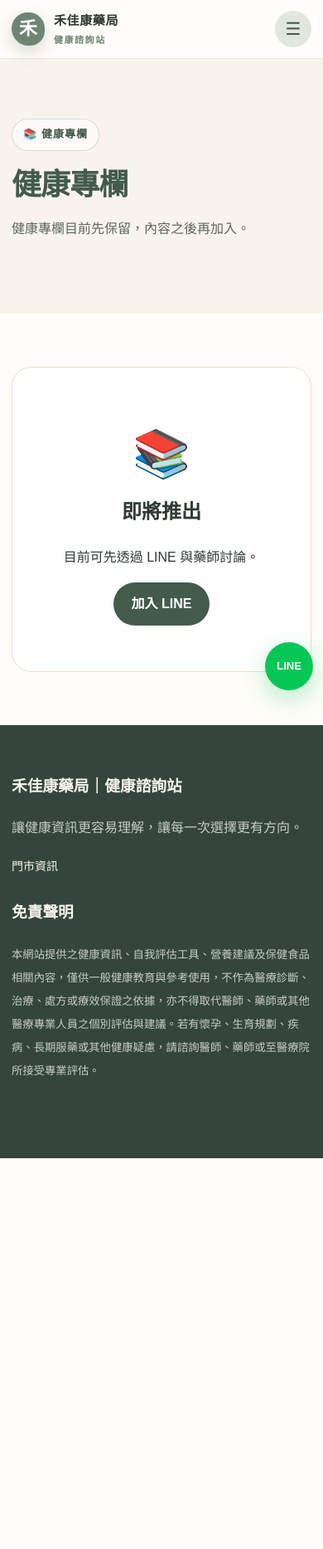
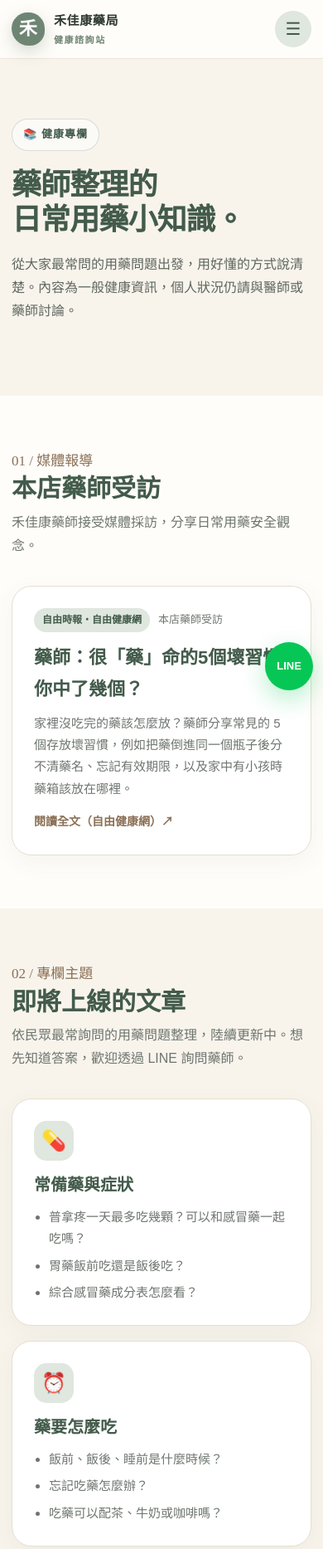
Before and after one commit to melissa-ais/hejiakang-fertility, a plain HTML site: page articles.html in a window 390 px wide. Shown: the top 1867 px of the page at 83% size. Before the commit the page ends 1396 px from the top, so only its background shows below. Drawn offline with Linux system fonts and the light colour scheme.

Commit message:
feat: build health column page with media feature and topic list
Co-Authored-By: Claude Opus 5.5 <noreply@anthropic.com>
Claude-Session: https://claude.ai/code/session_01HHwA7TP9LjqeZ7uuH1QkS3

```diff
--- a/articles.html
+++ b/articles.html
@@ -1,26 +1,90 @@
 <!doctype html>
-<html lang="zh-Hant"><head><meta charset="utf-8"><meta name="viewport" content="width=device-width,initial-scale=1">
-<title>健康專欄｜禾佳康藥局</title><link rel="stylesheet" href="assets/css/style.css?v=20261114-1"></head><body>
+<html lang="zh-Hant">
+<head>
+  <meta charset="utf-8">
+  <meta name="viewport" content="width=device-width, initial-scale=1">
+  <meta name="description" content="禾佳康藥局健康專欄：藥師整理的用藥安全、常備藥、備孕與孕期用藥、保健食品搭配等常見問題，以及本店藥師的媒體受訪報導。">
+  <meta name="theme-color" content="#435b4b">
+  <title>健康專欄｜禾佳康藥局</title>
+  <link rel="stylesheet" href="./assets/css/style.css?v=20261114-2">
+  <script src="./assets/js/main.js?v=20261114-1" defer></script>
+</head>
+<body>
+  <a class="skip-link" href="#main">跳至主要內容</a>
+  <header>
+    <div class="wrap nav">
+      <a class="brand" href="./index.html" aria-label="禾佳康藥局健康諮詢站首頁">
+        <span class="logo" aria-hidden="true">禾</span>
+        <span>禾佳康藥局<small>健康諮詢站</small></span>
+      </a>
+      <button class="menu-toggle" type="button" aria-expanded="false" aria-controls="site-nav" aria-label="開啟選單">☰</button>
+      <nav class="navlinks" id="site-nav" aria-label="主要選單">
+        <a href="./index.html#needs">健康需求</a>
+        <a href="./fertility.html">備孕營養</a>
+        <a href="./articles.html" aria-current="page">健康專欄</a>
+        <a href="./store.html">門市資訊</a>
+        <a class="navbtn" href="https://lin.ee/Olm3eqO" target="_blank" rel="noopener">加入 LINE</a>
+      </nav>
+    </div>
+  </header>
 
-<header><div class="wrap nav">
-<a class="brand" href="index.html" aria-label="禾佳康藥局健康諮詢站首頁"><span class="logo" aria-hidden="true">禾</span><span>禾佳康藥局<small>健康諮詢站</small></span></a>
-<button class="menu-toggle" type="button" aria-expanded="false" aria-controls="site-nav" aria-label="開啟選單">☰</button>
-<nav class="navlinks" id="site-nav" aria-label="主要選單">
-<a href="fertility.html">備孕營養</a>
-<a href="matching.html">健康媒合</a>
-<a href="products.html">依需求推薦</a>
-<a href="articles.html" aria-current="page">健康專欄</a>
-<a class="navbtn" href="https://lin.ee/Olm3eqO" target="_blank" rel="noopener">加入 LINE</a>
-</nav></div></header>
+  <main id="main">
+    <section class="page-hero">
+      <div class="wrap">
+        <div class="tag">📚 健康專欄</div>
+        <h1>藥師整理的<br>日常用藥小知識。</h1>
+        <p class="lead">從大家最常問的用藥問題出發，用好懂的方式說清楚。內容為一般健康資訊，個人狀況仍請與醫師或藥師討論。</p>
+      </div>
+    </section>
 
-<section class="page-hero"><div class="wrap"><div class="tag">📚 健康專欄</div><h1>健康專欄</h1><p class="lead">健康專欄目前先保留，內容之後再加入。</p></div></section>
-<section><div class="wrap"><div class="coming"><div class="emoji">📚</div><h2>即將推出</h2><p>目前可先透過 LINE 與藥師討論。</p><a class="btn btn-line" href="https://lin.ee/Olm3eqO" target="_blank" rel="noopener">加入 LINE</a></div></div></section>
+    <section id="media">
+      <div class="wrap">
+        <div class="section-head">
+          <div><span class="section-index">01 / 媒體報導</span><h2>本店藥師受訪</h2><p>禾佳康藥師接受媒體採訪，分享日常用藥安全觀念。</p></div>
+        </div>
+        <div class="media-list">
+          <a class="card media-card" href="https://health.ltn.com.tw/article/breakingnews/5298208" target="_blank" rel="noopener">
+            <div class="media-meta"><span class="badge">自由時報・自由健康網</span><span>本店藥師受訪</span></div>
+            <h3>藥師：很「藥」命的5個壞習慣 你中了幾個？</h3>
+            <p>家裡沒吃完的藥該怎麼放？藥師分享常見的 5 個存放壞習慣，例如把藥倒進同一個瓶子後分不清藥名、忘記有效期限，以及家中有小孩時藥箱該放在哪裡。</p>
+            <span class="link-hint">閱讀全文（自由健康網）↗</span>
+          </a>
+        </div>
+      </div>
+    </section>
 
-<footer class="footer"><div class="wrap footer-grid">
-<div><h3>禾佳康藥局｜健康諮詢站</h3><p>讓健康資訊更容易理解，讓每一次選擇更有方向。</p><div class="footer-links"><a href="./store.html">門市資訊</a></div></div>
-<div><h3>免責聲明</h3><small>本網站提供之健康資訊、自我評估工具、營養建議及保健食品相關內容，僅供一般健康教育與參考使用，不作為醫療診斷、治療、處方或療效保證之依據，亦不得取代醫師、藥師或其他醫療專業人員之個別評估與建議。若有懷孕、生育規劃、疾病、長期服藥或其他健康疑慮，請諮詢醫師、藥師或至醫療院所接受專業評估。</small></div>
-</div></footer>
-<a class="floating" href="https://lin.ee/Olm3eqO" target="_blank" rel="noopener" aria-label="加入禾佳康 LINE 官方帳號">LINE</a>
+    <section class="alt" id="topics">
+      <div class="wrap">
+        <div class="section-head">
+          <div><span class="section-index">02 / 專欄主題</span><h2>即將上線的文章</h2><p>依民眾最常詢問的用藥問題整理，陸續更新中。想先知道答案，歡迎透過 LINE 詢問藥師。</p></div>
+        </div>
+        <div class="grid">
+          <div class="card topic-card"><div class="icon" aria-hidden="true">💊</div><h3>常備藥與症狀</h3><ul><li>普拿疼一天最多吃幾顆？可以和感冒藥一起吃嗎？</li><li>胃藥飯前吃還是飯後吃？</li><li>綜合感冒藥成分表怎麼看？</li></ul></div>
+          <div class="card topic-card"><div class="icon" aria-hidden="true">⏰</div><h3>藥要怎麼吃</h3><ul><li>飯前、飯後、睡前是什麼時候？</li><li>忘記吃藥怎麼辦？</li><li>吃藥可以配茶、牛奶或咖啡嗎？</li></ul></div>
+          <div class="card topic-card"><div class="icon" aria-hidden="true">🌿</div><h3>備孕與孕期</h3><ul><li>備孕期間可以吃感冒藥嗎？</li><li>葉酸什麼時候開始吃？</li><li>有慢性病想懷孕，藥可以自己停嗎？</li></ul></div>
+          <div class="card topic-card"><div class="icon" aria-hidden="true">🧴</div><h3>保健食品與藥物</h3><ul><li>保健食品和藥可以一起吃嗎？</li><li>鈣片、鐵劑要跟哪些藥錯開？</li></ul></div>
+          <div class="card topic-card"><div class="icon" aria-hidden="true">👵</div><h3>慢性病與長輩用藥</h3><ul><li>慢性處方箋怎麼領？</li><li>長輩吃很多種藥，怎麼整理？</li></ul></div>
+          <div class="card topic-card"><div class="icon" aria-hidden="true">🗑️</div><h3>用藥安全</h3><ul><li>學名藥和原廠藥一樣嗎？</li><li>過期藥怎麼丟？藥可以放冰箱嗎？</li></ul></div>
+        </div>
+      </div>
+    </section>
 
-<script src="assets/js/main.js?v=20261114-1" defer></script>
-</body></html>
+    <section>
+      <div class="wrap event">
+        <div class="event-copy"><div class="kicker">ASK A PHARMACIST</div><h2>有用藥問題，直接問藥師</h2><p>想知道的主題還沒出現在專欄裡？透過 LINE 告訴我們，也可能成為下一篇文章。</p><a class="btn btn-soft" href="https://lin.ee/Olm3eqO" target="_blank" rel="noopener">加入 LINE 詢問</a></div>
+        <div class="event-art" aria-hidden="true">📚</div>
+      </div>
+    </section>
+  </main>
+
+  <footer class="footer">
+    <div class="wrap footer-grid">
+      <div><h3>禾佳康藥局｜健康諮詢站</h3><p>讓健康資訊更容易理解，讓每一次選擇更有方向。</p><p class="footer-store">📍 台中市南區建國南路一段259號<br>📞 <a href="tel:+886422603775">04-2260-3775</a></p><div class="footer-links"><a href="./fertility.html">備孕營養</a><a href="./matching.html">需求媒合</a><a href="./products.html">依需求推薦</a><a href="./articles.html">健康專欄</a><a href="./store.html">門市資訊</a></div></div>
+      <div><h3>免責聲明</h3><small>本網站提供之健康資訊、自我評估工具、營養方向及保健食品相關內容，僅供一般健康教育與參考使用，不作為個別診斷、處置、處方或療效保證之依據，亦不得取代醫師、藥師或其他醫療專業人員之個別評估與建議。若有懷孕、生育規劃、疾病、長期服藥或其他健康疑慮，請諮詢醫師、藥師或至醫療院所接受專業評估。</small></div>
+    </div>
+  </footer>
+
+  <div class="fixed-disclaimer" role="note">健康提醒：本站內容僅供一般健康資訊與自我評估參考，不作為診斷、治療、處方或療效保證。</div>
+  <a class="floating" href="https://lin.ee/Olm3eqO" target="_blank" rel="noopener" aria-label="加入禾佳康 LINE 官方帳號">LINE</a>
+</body>
+</html>
--- a/assets/css/style.css
+++ b/assets/css/style.css
@@ -168,6 +168,13 @@ a.card:hover { transform: translateY(-4px); border-color: var(--tea); }
 .store-strip span { color: var(--muted); font-size: 14px; }
 .footer-store { font-size: 14px; }
 
+/* 健康專欄 */
+.media-list { display: grid; gap: 16px; }
+.media-meta { display: flex; flex-wrap: wrap; align-items: center; gap: 10px; color: var(--muted); font-size: 13px; }
+.media-card h3 { font-size: 22px; }
+.topic-card ul { margin: 0; padding-left: 18px; color: var(--muted); font-size: 15px; }
+.topic-card li + li { margin-top: 6px; }
+
 @media (max-width: 900px) {
   .menu-toggle { display: grid; place-items: center; }
   .menu-toggle + .navlinks { position: absolute; top: 76px; left: 20px; right: 20px; display: none; align-items: stretch; padding: 18px; border: 1px solid var(--line); border-radius: 18px; background: var(--paper); box-shadow: var(--shadow); }
```
Also changed, not shown: fertility.html (+1 -1 lines), index.html (+1 -1 lines), matching.html (+1 -1 lines), medication.html (+1 -1 lines), products.html (+1 -1 lines), shop.html (+1 -1 lines), store.html (+1 -1 lines), supplements.html (+1 -1 lines).
